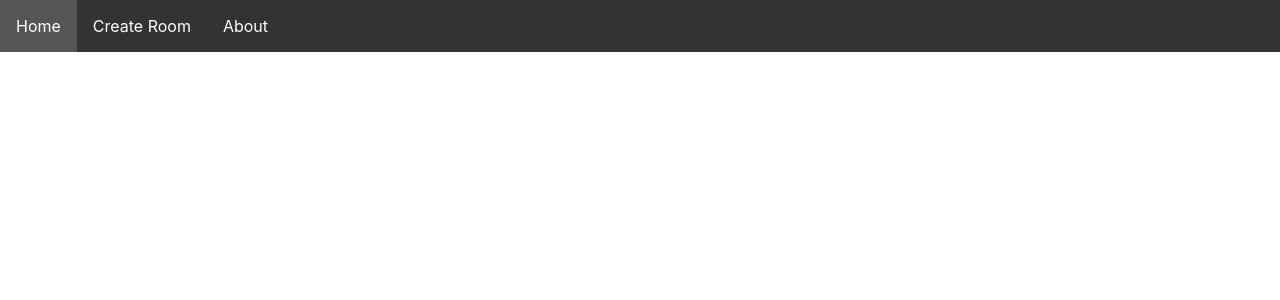
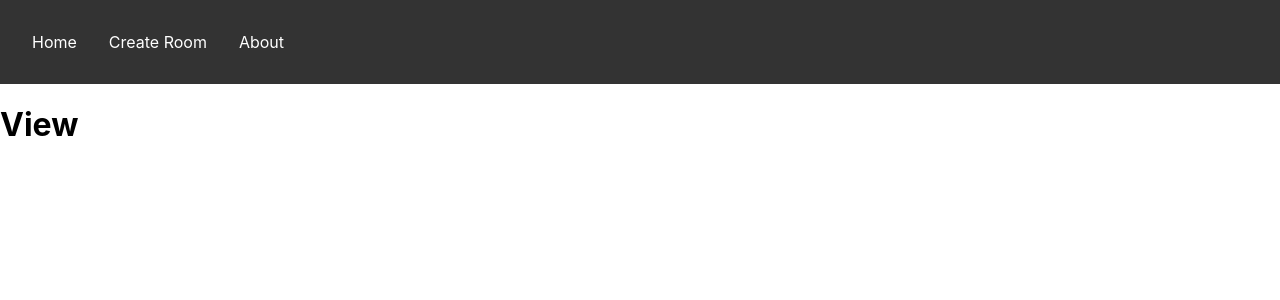
Before and after one commit to alexshelto/twitch_1per, a React (Create React App) app in the folder 1per/: page /view in a window 1280 px wide. Shown: the top 300 px of the page. Built offline with nearby package versions, Linux system fonts and the light colour scheme.

Commit message:
finding redirect solution

```diff
--- a/1per/src/App.css
+++ b/1per/src/App.css
@@ -40,7 +40,7 @@
 #navbar-links ul {
     display: flex;
     margin: 0;
-    padding: 0;
+    padding: 1rem;
 }
 
 #navbar-links li {
@@ -57,3 +57,18 @@
 #navbar-links li:hover {
   background-color: #555;
 }
+
+input[type=submit]:hover {
+  background-color: #45a049;
+
+}
+
+input[type=text], select {
+  width: 100%;
+  padding: 12px 20px;
+  margin: 8px 0;
+  display: inline-block;
+  border: 1px solid #ccc;
+  border-radius: 4px;
+  box-sizing: border-box;
+}
--- a/1per/src/App.js
+++ b/1per/src/App.js
@@ -22,12 +22,14 @@ function App() {
     <Route path="/" exact component={Home} />
     <Route path="/about"  component={About} />
     <Route path="/create"  component={Create} />
+    <Route path="/view" component={View} />
 
     </main>
     </Router>
   );
 }
 
+// These will be their own individual comonents
 const Home = () => (
   <Fragment>
     <h1>Home</h1>
@@ -51,5 +53,11 @@ const Create = () => (
     </div>
   );
 
+const View = () => (
+  <Fragment>
+    <h1>View</h1>
+  </Fragment>
+  );
+
 
 export default App;
--- a/1per/src/Components/CreateForm.js
+++ b/1per/src/Components/CreateForm.js
@@ -1,8 +1,11 @@
-import React, { Component } from 'react';
+import React from 'react';
+import { withRouter } from 'react-router-dom';
+
+
 
 export class CreateForm extends React.Component {
-    constructor(props) {
-        super(props);
+    constructor() {
+        super();
         this.state = {channel: '',
                       prefix: '',
                       limit: 0
@@ -29,27 +32,32 @@ export class CreateForm extends React.Component {
     handleSubmit(event) {
         alert(`This form was entered:\nChannel: ${this.state.channel}\nPrefix: ${this.state.prefix}\nLimit: ${this.state.limit}`);
         event.preventDefault();
+
+        // Move to new page, get unique id thing for user
+        // uuid
+        this.props.history.push('/view');
     }
 
     render() {
         return(
             <form onSubmit={this.handleSubmit}>
-                <div id="form-items">
                     <label>
                         Twitch Channel:
+                    </label>
                         <input type="text" value={this.state.channel} onChange={this.handleChangeChannel} />
-                    </label>
                     <label>
                         Message Prefix:
+                    </label>
                         <input type="text" value={this.state.prefix} onChange={this.handleChangePrefix} />
-                    </label>
                     <label>
                         Message Limit:
+                    </label>
                         <input type="number" value={this.state.limit} onChange={this.handleChangeLimit} />
-                    </label>
-                </div>
                 <input type="submit" value="Submit" />
             </form>
+
         );
     }
 }
+
+//export default withRouter(CreateForm);
```
